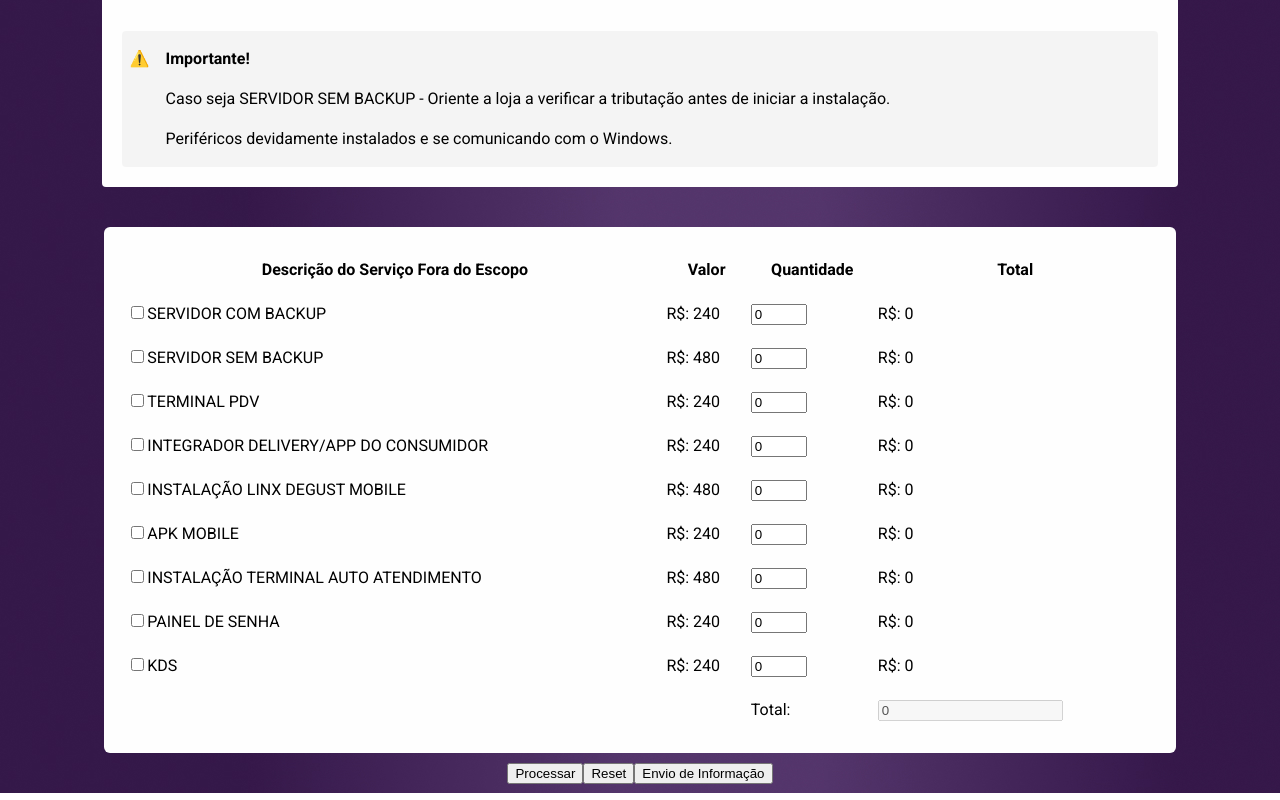
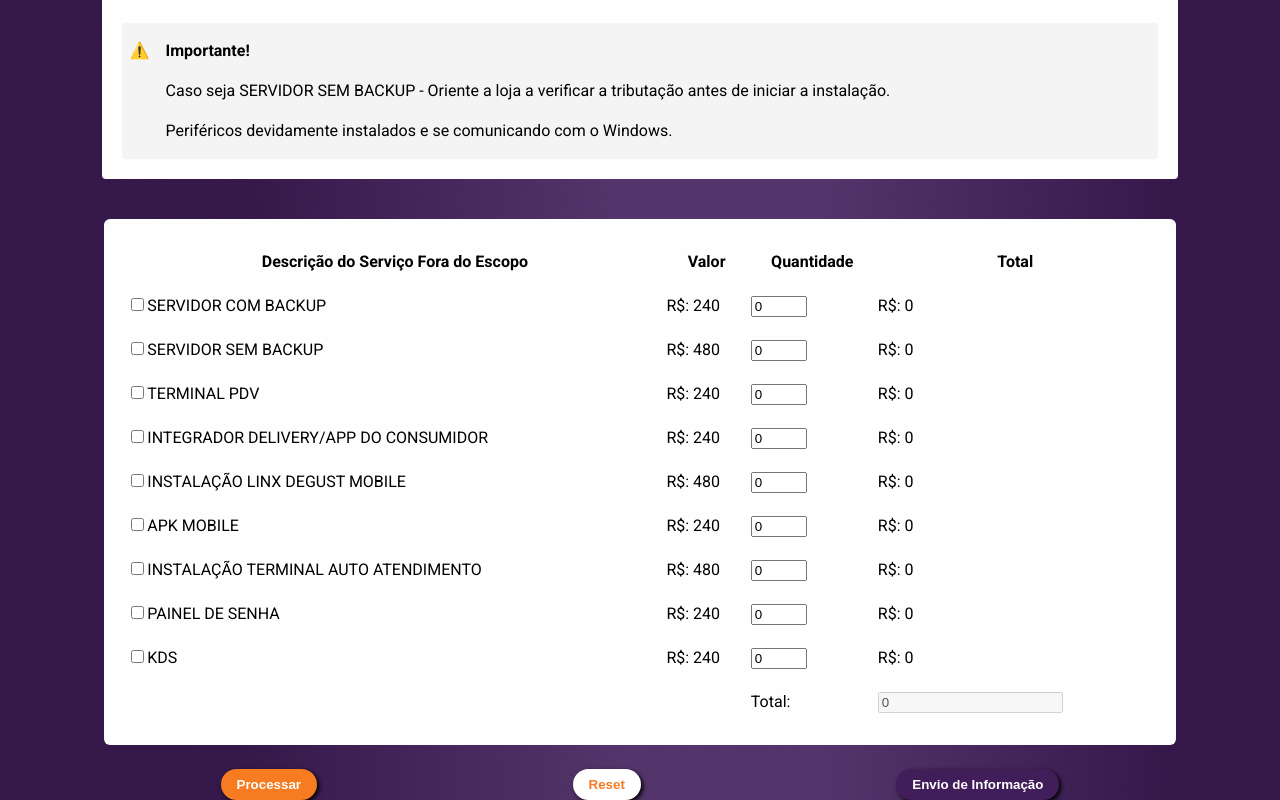
Before and after one commit to AIemao/fora-do-escopo-react, a React (Vite) app: page / in a window 1280 px wide. Shown: the part 205-1005 px from the top of the page. Built offline with nearby package versions, Linux system fonts and the light colour scheme.

Commit message:
refactor: Form buttons

```diff
--- a/src/components/FormButtons/FormButtons.jsx
+++ b/src/components/FormButtons/FormButtons.jsx
@@ -1,4 +1,4 @@
-import style from "./FormButtons.modules.css?inline";
+import style from "./FormButtons.module.css"
 
 export default function FormButtons({
   handleOpenModal,
@@ -6,28 +6,29 @@ export default function FormButtons({
   handleOpenEnvioInformacaoModal,
 }) {
   return (
-    <div className={style.buttonContainer}>
+    <div className={style.container_buttons}>
       <button
         type="submit"
-        className={style.processButton}
         id="processar"
         onClick={handleOpenModal}
+        className={style.button_process}
       >
         Processar
       </button>
       <button
         type="button"
-        className={style.resetButton}
         id="reset"
         onClick={handleReset}
+        className={style.button_reset}
+
       >
         Reset
       </button>
 
       <button
         type="button"
-        className={style.sendButton}
         onClick={handleOpenEnvioInformacaoModal}
+        className={style.button_send}
       >
         Envio de Informação
       </button>
--- /dev/null
+++ b/src/components/FormButtons/FormButtons.module.css
@@ -0,0 +1,40 @@
+.container_buttons {
+    width: 95%;
+    display: flex;
+    justify-content: space-around;
+
+    margin-top: 24px;
+}
+
+.button_process {
+    padding: 8px 16px;
+    border: none;
+    border-radius: 16px;
+    filter: drop-shadow(2px 2px 2px #000000);
+
+    background-color: #f67b21;
+    color: #fff;
+    font-weight: bold;
+}
+
+.button_reset {
+    padding: 8px 16px;
+    border: none;
+    border-radius: 16px;
+    filter: drop-shadow(2px 2px 2px #000000);
+
+    background-color: #FFF;
+    color: #f67b21;
+    font-weight: bold;
+}
+
+.button_send {
+    padding: 8px 16px;
+    border: none;
+    border-radius: 16px;
+    filter: drop-shadow(2px 2px 2px #000000);
+
+    background-color: #411e5a;
+    color: #fff;
+    font-weight: bold;
+}
--- a/src/components/FormButtons/FormButtons.modules.css
+++ /dev/null
@@ -1,31 +0,0 @@
-.buttonContainer {
-  margin-top: 20px; /* Ajuste conforme necessário */
-  text-align: center;
-  width: 95%; /* Faz com que a div ocupe toda a largura disponível */
-}
-
-.processButton,
-.resetButton,
-.sendButton {
-  width: calc(
-    100% / 3 - 20px
-  ); /* Divide igualmente em 3 partes, ajuste conforme necessário */
-  box-sizing: border-box; /* Inclui padding e borda na largura total */
-  margin: 0 10px;
-  padding: 10px;
-  border-radius: 5px;
-  cursor: pointer;
-  font-size: 16px;
-}
-
-.processButton {
-  background-color: #bb60da; /* Use a cor média ou escura, conforme necessário */
-}
-
-.resetButton {
-  background-color: #9546af; /* Use a cor média ou escura, conforme necessário */
-}
-
-.sendButton {
-  background-color: #501070; /* Use a cor escura, conforme necessário */
-}
```
